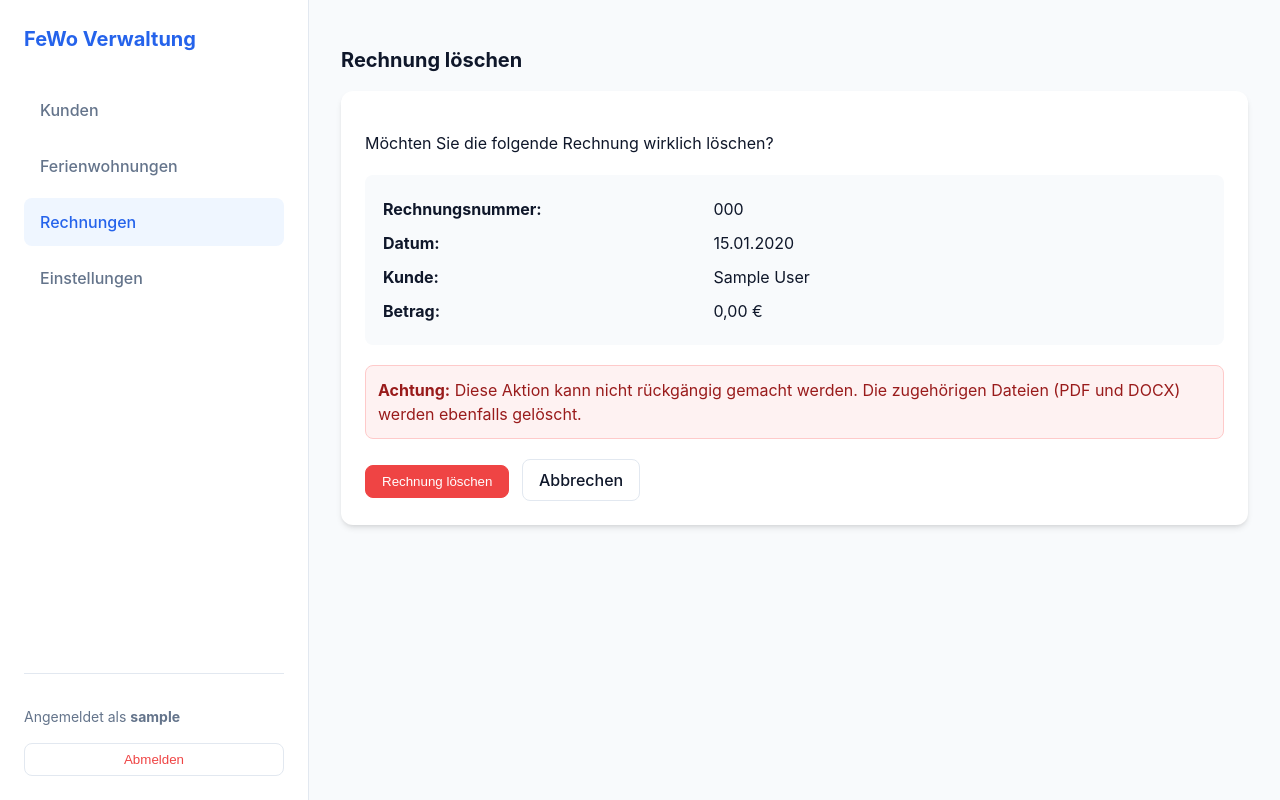
After one commit to RaykKretzschmar/FeWo-Verwaltung, a Django app: page /invoices/1/delete/ in a window 1280 px wide. The commit adds this page. Run offline with Django 5.2, Linux system fonts and the light colour scheme; a user stored in the database is signed in; tables that the repository leaves empty hold one stand-in row (values such as "Sample post").

Commit message:
feat: add invoice deletion functionality with new view, URL, confirmation template, and list integration.

```diff
--- /dev/null
+++ b/fewo_web/fewo/invoices/templates/invoices/invoice_confirm_delete.html
@@ -0,0 +1,54 @@
+{% extends 'base.html' %}
+
+{% block title %}Rechnung löschen - FeWo Verwaltung{% endblock %}
+
+{% block content %}
+<div class="max-w-2xl mx-auto">
+    <h1 class="text-xl font-bold mb-4">Rechnung löschen</h1>
+
+    <div class="card">
+        <p style="margin-bottom: 20px;">
+            Möchten Sie die folgende Rechnung wirklich löschen?
+        </p>
+
+        <div style="background-color: var(--background); padding: 16px; border-radius: 8px; margin-bottom: 20px;">
+            <table style="width: 100%;">
+                <tr>
+                    <td style="font-weight: bold; width: 40%; padding: 4px 0;">Rechnungsnummer:</td>
+                    <td style="padding: 4px 0;">{{ invoice.invoice_number }}</td>
+                </tr>
+                <tr>
+                    <td style="font-weight: bold; padding: 4px 0;">Datum:</td>
+                    <td style="padding: 4px 0;">{{ invoice.date|date:"d.m.Y" }}</td>
+                </tr>
+                <tr>
+                    <td style="font-weight: bold; padding: 4px 0;">Kunde:</td>
+                    <td style="padding: 4px 0;">{{ invoice.customer }}</td>
+                </tr>
+                <tr>
+                    <td style="font-weight: bold; padding: 4px 0;">Betrag:</td>
+                    <td style="padding: 4px 0;">{{ invoice.total_price }} €</td>
+                </tr>
+            </table>
+        </div>
+
+        <div
+            style="padding: 12px; background-color: #fef2f2; border: 1px solid #fecaca; border-radius: 8px; margin-bottom: 20px;">
+            <strong style="color: #991b1b;">Achtung:</strong>
+            <span style="color: #991b1b;">Diese Aktion kann nicht rückgängig gemacht werden. Die zugehörigen Dateien
+                (PDF und DOCX) werden ebenfalls gelöscht.</span>
+        </div>
+
+        <form method="post" style="display: inline;">
+            {% csrf_token %}
+            <button type="submit" class="btn btn-primary"
+                style="background-color: var(--danger); border-color: var(--danger);">
+                Rechnung löschen
+            </button>
+            <a href="{% url 'invoice_list' %}" class="btn btn-outline" style="margin-left: 8px;">
+                Abbrechen
+            </a>
+        </form>
+    </div>
+</div>
+{% endblock %}
--- a/fewo_web/fewo/invoices/urls.py
+++ b/fewo_web/fewo/invoices/urls.py
@@ -9,4 +9,5 @@ urlpatterns = [
         views.invoice_create_for_customer,
         name="invoice_create_for_customer",
     ),
+    path("<int:pk>/delete/", views.invoice_delete, name="invoice_delete"),
 ]
--- a/fewo_web/fewo/invoices/views.py
+++ b/fewo_web/fewo/invoices/views.py
@@ -71,6 +71,26 @@ def invoice_create_for_customer(request, customer_id=None):
     return render(
         request, "invoices/invoice_form.html", {"form": form, "customer": customer, "title": "Rechnung erstellen"}
     )
+
+@login_required
+def invoice_delete(request, pk):
+    invoice = get_object_or_404(Invoice, pk=pk, user=request.user)
+
+    if request.method == "POST":
+        # Delete associated files if they exist
+        if invoice.pdf_file:
+            if os.path.exists(invoice.pdf_file.path):
+                os.remove(invoice.pdf_file.path)
+        if invoice.docx_file:
+            if os.path.exists(invoice.docx_file.path):
+                os.remove(invoice.docx_file.path)
+
+        invoice_number = invoice.invoice_number
+        invoice.delete()
+        messages.success(request, f"Rechnung {invoice_number} wurde erfolgreich gelöscht.")
+        return redirect("invoice_list")
+
+    return render(request, "invoices/invoice_confirm_delete.html", {"invoice": invoice})
 
 def replace_text_in_doc(doc, replacements):
     for p in doc.paragraphs:
```
Also changed, not shown: fewo_web/fewo/invoices/templates/invoices/invoice_list.html (+8 -1 lines).
